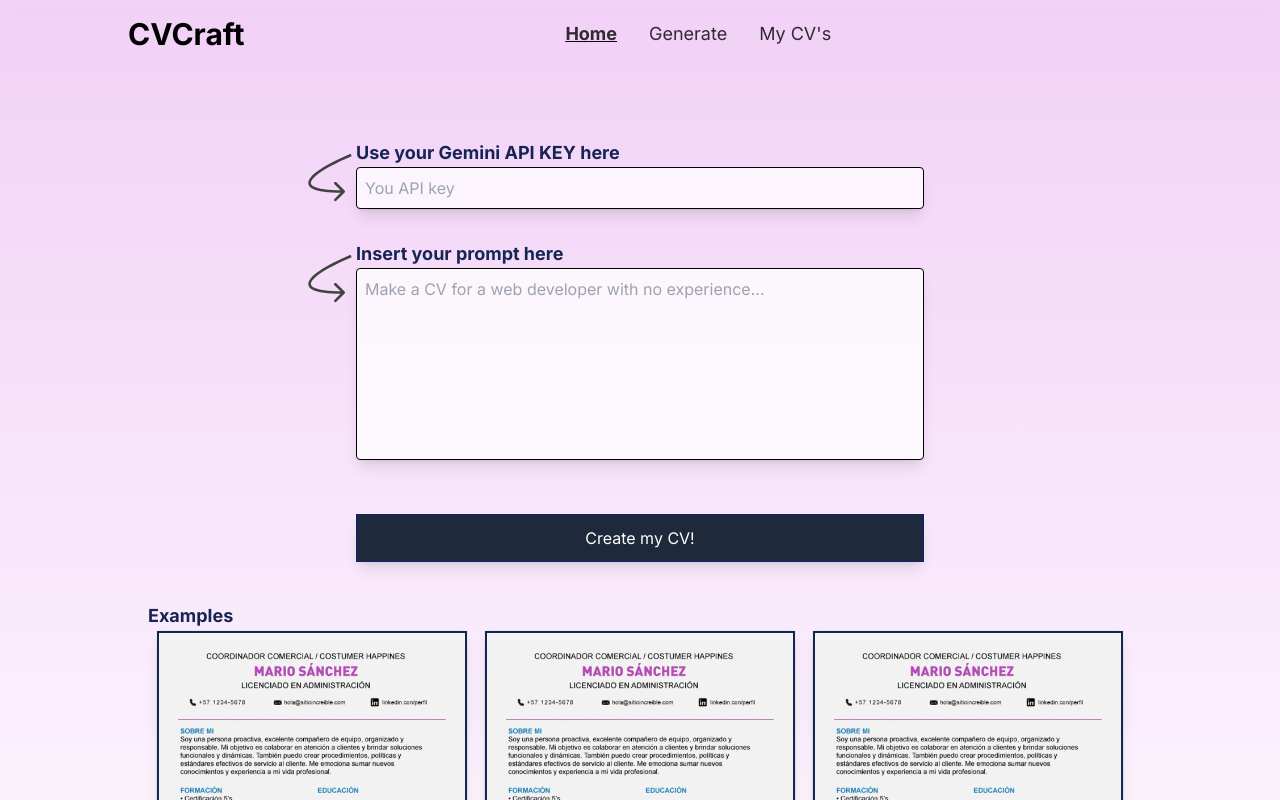
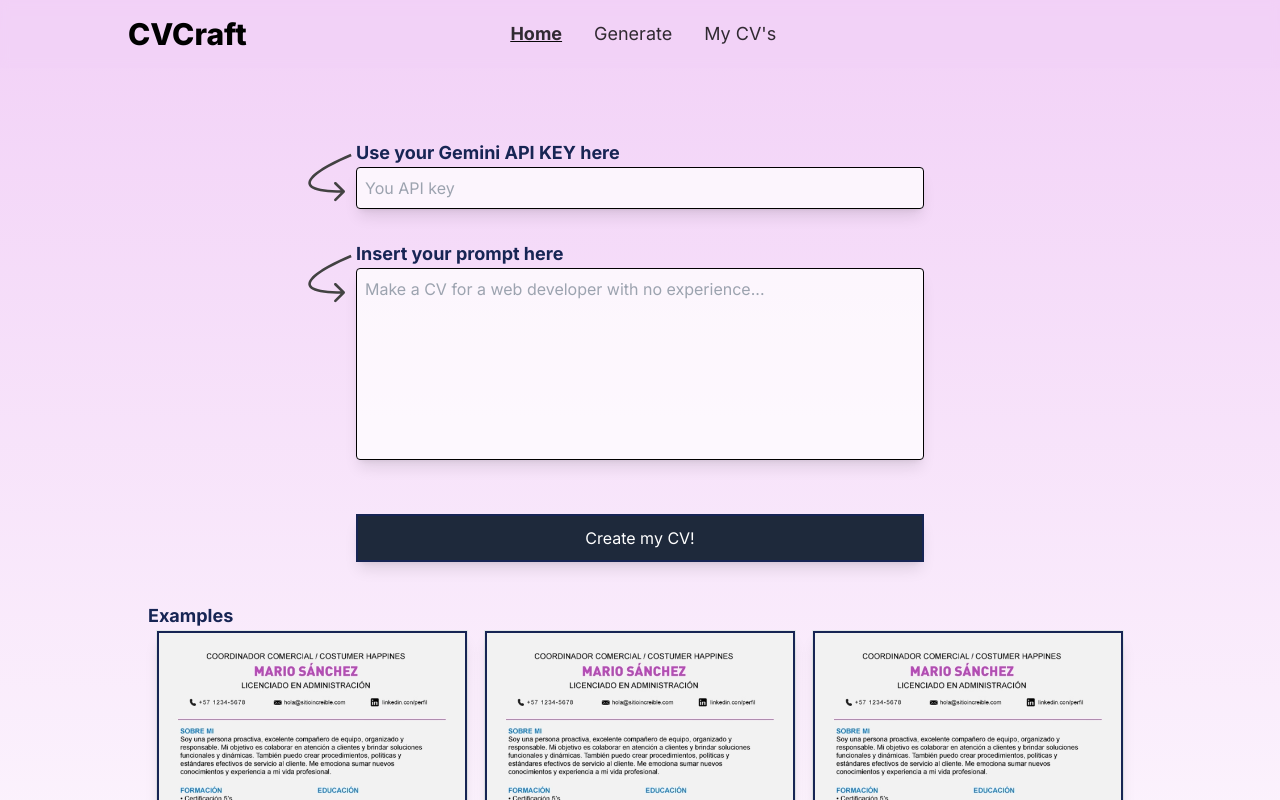
Before and after one commit to Eufanzky/CVCraft, a Next.js app: page / in a window 1280 px wide. Shown: the top 800 px of the page. Built offline with nearby package versions, Linux system fonts and the light colour scheme.

Commit message:
centered navbar links

```diff
--- a/src/components/NavBar.tsx
+++ b/src/components/NavBar.tsx
@@ -12,9 +12,9 @@ const links = [
 const NavBar = () => {
   const pathname = usePathname()
   return (
-    <nav className="  w-full sticky top-0 z-20 bg-[#f2d1f7]/50 backdrop-blur-sm" >
+    <nav className="w-full sticky top-0 z-20 bg-[#f2d1f7]/50 backdrop-blur-sm" >
       <div className=' mx-auto max-w-5xl w-full flex justify-between items-center py-4 select-none' >
-        <span className='text-3xl font-bold' >CVCraft</span>
+        <span className='text-3xl font-extrabold' >CVCraft</span>
         <ul className="flex gap-8" >
           {
             links.map(link => (
@@ -27,7 +27,7 @@ const NavBar = () => {
             ))
           }
         </ul>
-        <div></div>
+        <div className='w-28'></div>
       </div>
     </nav>
   )
```
